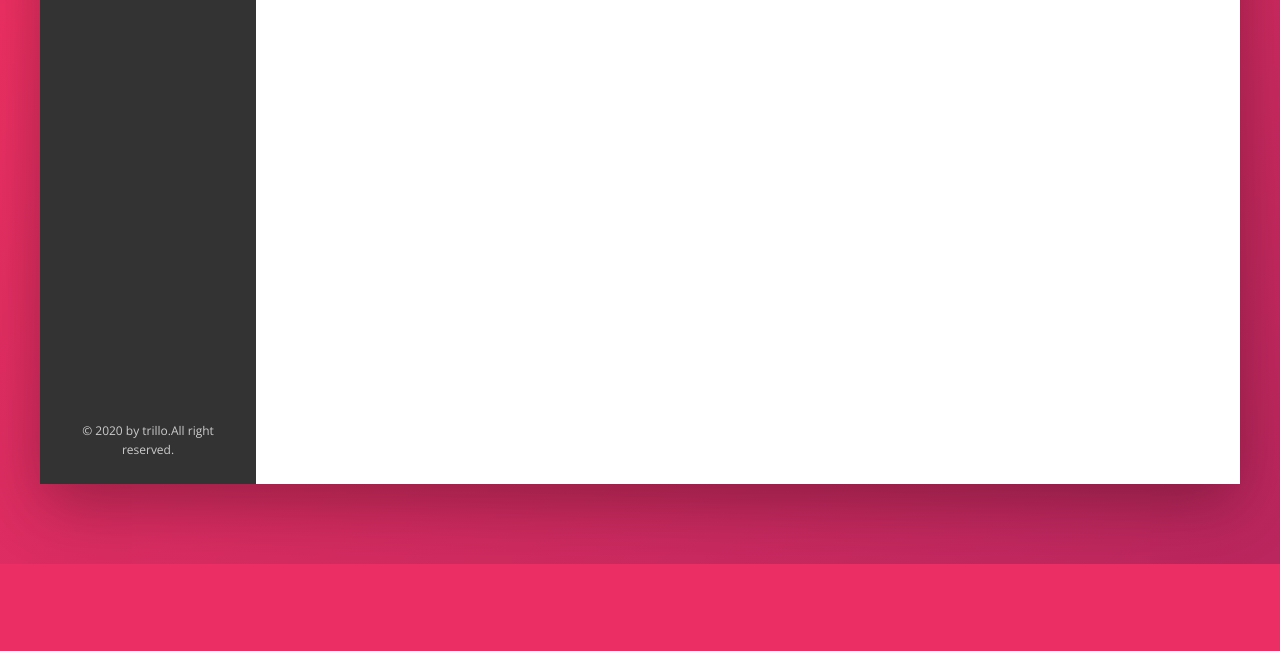
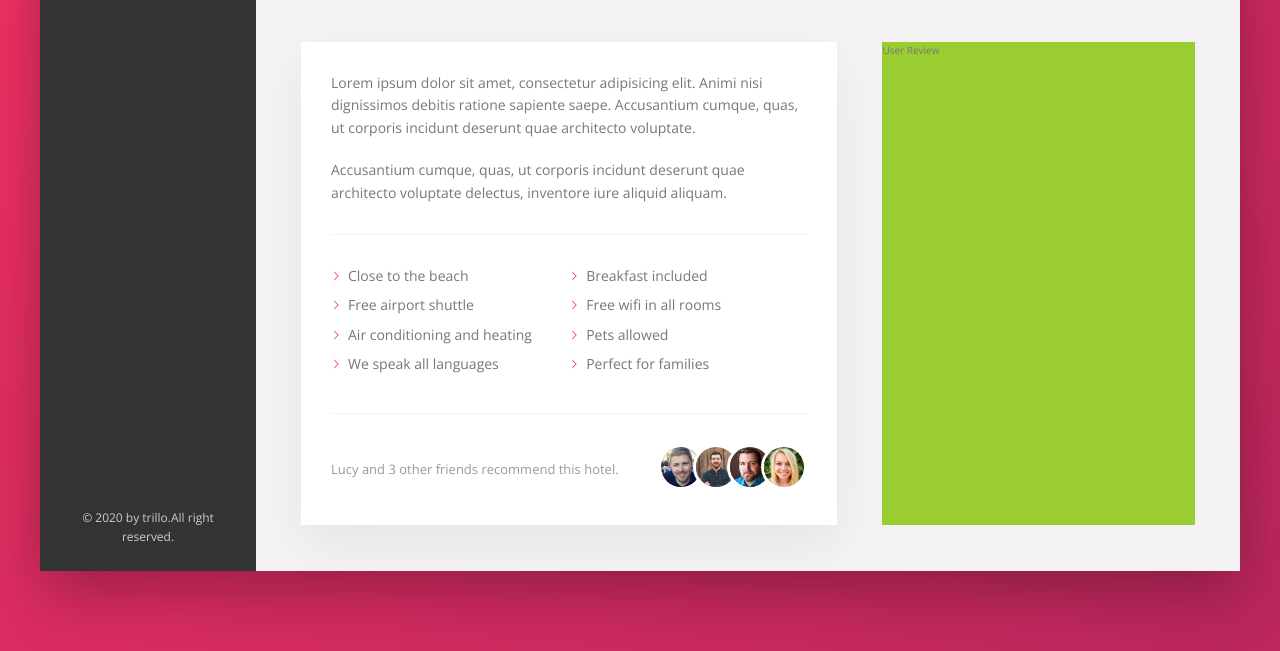
Before and after one commit to NeonVS/Trillo, a website: page index.html in a window 1280 px wide. Shown: the part 466-1117 px from the top of the page. Before the commit the page ends 1030 px from the top, so only its background shows below. Drawn offline with nearby package versions, Linux system fonts and the light colour scheme.

Commit message:
Added till review section

```diff
--- a/index.html
+++ b/index.html
@@ -123,6 +123,36 @@
                             <div class="overview__rating-count">429 votes</div>
                         </div>
                     </div>
+                    <div class="detail">
+                        <div class="description">
+                            <p class="paragraph">Lorem ipsum dolor sit amet, consectetur adipisicing elit. Animi nisi dignissimos debitis ratione sapiente saepe. Accusantium cumque, quas, ut corporis incidunt deserunt quae architecto voluptate.</p>
+                            <p class="paragraph">Accusantium cumque, quas, ut corporis incidunt deserunt quae architecto voluptate delectus, inventore iure aliquid aliquam.</p>
+                            <ul class="list">
+                                <li class="list__item">Close to the beach</li>
+                                <li class="list__item">Breakfast included</li>
+                                <li class="list__item">Free airport shuttle</li>
+                                <li class="list__item">Free wifi in all rooms</li>
+                                <li class="list__item">Air conditioning and heating</li>
+                                <li class="list__item">Pets allowed</li>
+                                <li class="list__item">We speak all languages</li>
+                                <li class="list__item">Perfect for families</li>
+                            </ul>
+                            <div class="recommend">
+                                <p class="recommend__count">
+                                    Lucy and 3 other friends recommend this hotel.
+                                </p>
+                                <div class="recommend__friends">
+                                    <img src="img/user-3.jpg" alt="" class="recommend__photo">
+                                    <img src="img/user-4.jpg" alt="" class="recommend__photo">
+                                    <img src="img/user-5.jpg" alt="" class="recommend__photo">
+                                    <img src="img/user-6.jpg" alt="" class="recommend__photo">
+                                </div>
+                            </div>
+                        </div>
+                        <div class="user-review">
+                            User Review
+                        </div>
+                    </div>
                 </main>
             </div>
         </div>
--- a/sass/_base.scss
+++ b/sass/_base.scss
@@ -26,7 +26,9 @@ Grey dark 3: #999
     --color-grey-dark-1:#333;
     --color-grey-dark-2:#777;
     --color-grey-dark-3:#999;
-    --shadow-dark: 0 2rem 6rem rgba(0,0,0,.3)
+    --shadow-dark: 0 2rem 6rem rgba(0,0,0,.3);
+    --shadow-light:0 2rem 5rem rgba(0,0,0,.06);
+    --line:1px solid var(--color-grey-light-2);
 }
 
 *{
--- a/sass/_components.scss
+++ b/sass/_components.scss
@@ -191,7 +191,7 @@
 ///////OVERVIEW
 .overview{
     display:flex;
-    border-bottom:1px solid var(--color-grey-light-2);
+    border-bottom:var(--line);
     align-items: center;
     &__heading{
         font-size:2.25rem;
@@ -276,3 +276,73 @@
         box-shadow:none;
     }
 }
+//////////////////////////////////////////
+//////////PARAGRAPH
+.paragraph:not(:last-of-type    ){
+    margin-bottom: 2rem;
+}
+
+
+
+
+
+
+//////////////////////////////////////////
+//////////LIST
+.list{
+    margin:3rem 0;
+    list-style:none;
+    padding:3rem 0;
+    border-top:var(--line);
+    border-bottom:var(--line);
+    display:flex;
+    flex-wrap: wrap;
+    &__item{
+        flex:0 0 50%;
+        margin-bottom:.7rem;
+    }
+    &__item::before{
+        content:"";
+        display:inline-block;
+        height: 1rem;
+        width:1srem;
+        margin-right: .7rem;
+        //older browsers
+        //background-image: url(../img/chevron-thin-right.svg);
+
+        //NEWER BROWSERS
+
+        background-color: var(--color-primary);
+        -webkit-mask-image:url(../img/chevron-thin-right.svg);
+        -webkit-mask-size: cover;
+        mask-image:url(../img/chevron-thin-right.svg);
+        mask-size: cover;
+    }
+}
+
+
+
+
+
+//////////////////////////////////////////
+//////////RECOMMEND
+
+.recommend{
+    font-size:1.3rem;
+    color:var(--color-grey-dark-3);
+    display:flex;
+    align-items: center;
+    &__count{
+        margin-right:auto;
+    }
+    &__photo{
+        height:4rem;
+        width:4rem;
+        border-radius: 50%;
+        border:3px solid #fff;
+        box-sizing: content-box;
+        &:not(:last-child){
+            margin-right:-1.5rem;
+        }
+    }
+}
--- a/sass/_layout.scss
+++ b/sass/_layout.scss
@@ -10,7 +10,7 @@
     font-size:1.4rem;
     height:7rem;
     background-color: #fff;
-    border-bottom:1px solid var(--color-grey-light-2);
+    border-bottom:var(--line);
     display:flex;
     justify-content: space-between;
     align-items: center;
@@ -32,5 +32,23 @@
 .hotel-view{
     background-color:#fff;
     flex:1;
-    height:80rem;
 }
+
+.detail{
+    display:flex;
+    padding:4.5rem;
+    background-color: var(--color-grey-light-2);
+    border-bottom:var(--line);
+}
+.description{
+    font-size:1.4rem;
+    background-color:#fff;
+    box-shadow:var(--shadow-light);
+    padding:3rem;
+    flex:0 0 60%;
+    margin-right:4.5rem;
+}
+.user-review{
+    background-color: yellowgreen;
+    flex:1;
+}
```
Also changed, not shown: css/style.css.
